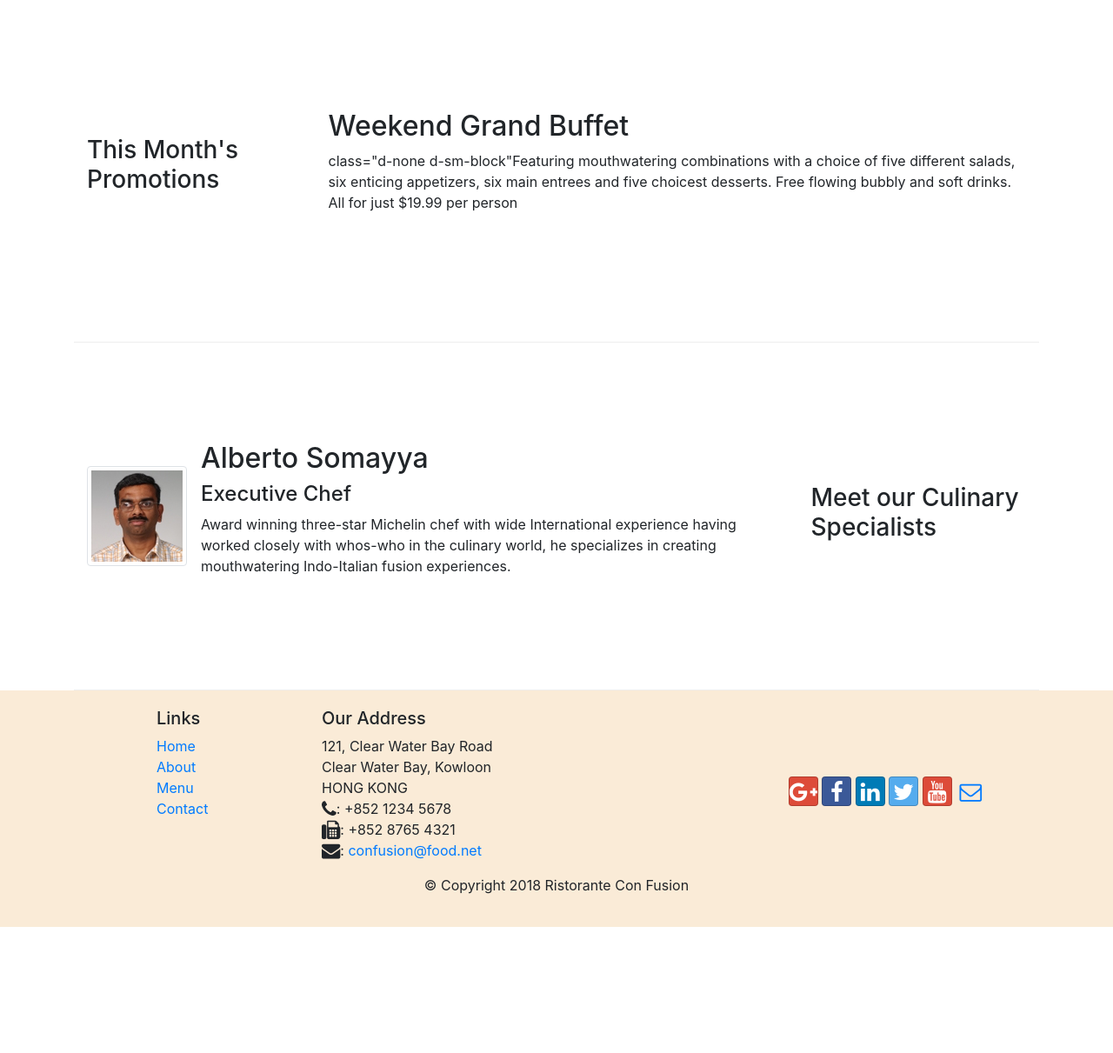
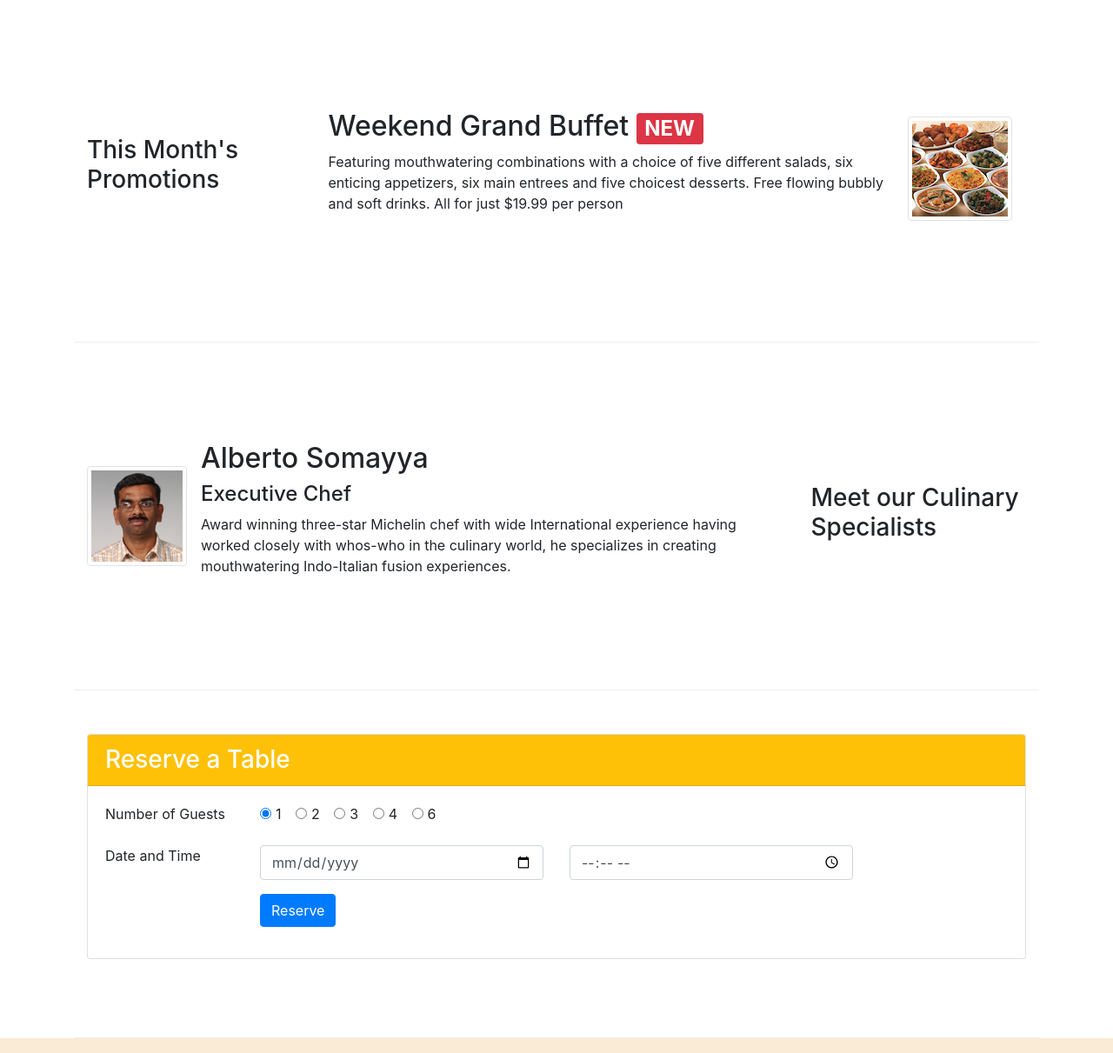
Before and after one commit to Apurva1590/conFusion, a website: page index.html in a window 1280 px wide. Shown: the part 740-1951 px from the top of the page at 87% size. Before the commit the page ends 1806 px from the top, so only its background shows below. Drawn offline with nearby package versions, Linux system fonts and the light colour scheme.

Commit message:
Assignment 2

```diff
--- a/index.html
+++ b/index.html
@@ -1,22 +1,17 @@
 <!DOCTYPE html>
 <html lang="en">
-
 <head>
-
-    <!-- Required meta tags always come first -->
     <meta charset="utf-8">
     <meta name="viewport" content="width=device-width, initial-scale=1, shrink-to-fit=no">
     <meta http-equiv="x-ua-compatible" content="ie=edge">
-
-    <!-- Bootstrap CSS -->
+    <!-- Bootstrap CSS Files -->
+    <title>Ristorante Con Fusion</title>
     <link rel="stylesheet" href="node_modules/bootstrap/dist/css/bootstrap.min.css">
+    <link rel="stylesheet" href="css/style.css">
     <link rel="stylesheet" href="node_modules/font-awesome/css/font-awesome.min.css">
     <link rel="stylesheet" href="node_modules/bootstrap-social/bootstrap-social.css">
-    <link rel="stylesheet" href="css/style.css">
-
-    <title>Ristorante Con Fusion</title>
 </head>
-
+<body>
     <nav class="navbar navbar-dark navbar-expand-sm fixed-top">
         <div class="container">
           <button class="navbar-toggler" type="button" data-toggle="collapse" data-target="#Navbar">
@@ -38,15 +33,17 @@
             <div class="row row-header">
                 <div class="col-12 col-sm-6">
                     <h1>Ristorante con Fusion</h1>
-                    <p class="d-none d-sm-block">We take inspiration from the World's best cuisines, and create a unique fusion experience. Our lipsmacking creations will tickle your culinary senses!</p>
+                    <p>We take inspiration from the World's best cuisines, and create a unique fusion experience. Our lipsmacking creations will tickle your culinary senses!</p>
                 </div>
-                <div class="col-12 col-sm align-self-center">
+                <div class="col-12 col-sm-3 text-center align-self-center">
                    <img src="img/logo.png" class="img-fluid">
+                </div>
+                <div class="col-12 mt-5 mt-sm-0 col-sm-3 text-center align-self-center">
+                    <a href="#reservation" type="button" class="btn btn-sm btn-warning">Reserve table</a>
                 </div>
             </div>
         </div>
     </header>
-
     <div class="container">
         <div class="row row-content align-items-center">
             <div class="col-12 col-sm-4 order-sm-last col-md-3">
@@ -56,23 +53,26 @@
                 <div class="media">
                   <img class="d-flex mr-3 img-thumbnail align-self-center" src="img/uthappizza.png" alt="uthappizza">
                   <div class="media-body">
-                <h2 class="mt-0">Uthappizza<span class="badge badge-danger">HOT</span><span class="badge badge-pill badge-secondary">$4.55</span></h2>
-                <p> class="d-none d-sm-block"A unique combination of Indian Uthappam (pancake) and Italian pizza, topped with Cerignola olives, ripe vine cherry tomatoes, Vidalia onion, Guntur chillies and Buffalo Paneer.</p>
+                    <h2 class="mt-0">Uthappizza <span class="badge badge-danger">HOT</span> <span class="badge badge-pill badge-secondary">$4.99</span> </h2>
+                    <p class="d-none d-sm-block">A unique combination of Indian Uthappam (pancake) and Italian pizza, topped with Cerignola olives, ripe vine cherry tomatoes, Vidalia onion, Guntur chillies and Buffalo Paneer.</p>
                   </div>
                 </div>
-            </div></div>
-
-
+            </div>
+        </div>
         <div class="row row-content align-items-center">
             <div class="col-12 col-sm-4 col-md-3">
                 <h3>This Month's Promotions</h3>
             </div>
             <div class="col col-sm col-md">
-                <h2>Weekend Grand Buffet</h2>
-                <p> class="d-none d-sm-block"Featuring mouthwatering combinations with a choice of five different salads, six enticing appetizers, six main entrees and five choicest desserts. Free flowing bubbly and soft drinks. All for just $19.99 per person </p>
+                <div class="media">
+                  <div class="media-body">
+                    <h2 class="mt-0">Weekend Grand Buffet <span class="badge badge-danger">NEW</span></h2>
+                    <p class="d-none d-sm-block">Featuring mouthwatering combinations with a choice of five different salads, six enticing appetizers, six main entrees and five choicest desserts. Free flowing bubbly and soft drinks. All for just $19.99 per person </p>
+                  </div>
+                  <img class="d-flex mr-3 img-thumbnail align-self-center" src="img/buffet.png" alt="buffet">
                 </div>
             </div>
-
+        </div>
         <div class="row row-content align-items-center">
             <div class="col-12 col-sm-4 order-sm-last col-md-3">
                 <h3>Meet our Culinary Specialists</h3>
@@ -88,8 +88,57 @@
               </div>
             </div>
         </div>
+        <div class="row row-content justify-content-center"  id="reservation">
+          <div class="col-12">
+            <div class="card">
+              <h3 class="card-header bg-warning text-white">Reserve a Table</h3>
+              <div class="card-body">
+                <form>
+                  <div class="form-group row">
+                      <label class="col-12 col-sm-2">Number of Guests</label>
+                      <div class="col">
+                        <div class="form-check form-check-inline">
+                          <input class="form-check-input" type="radio" name="inlineRadioOptions" id="one_guest_radio" value="one" checked>
+                          <label class="form-check-label" for="one_guest_radio">1</label>
                        </div>
-
+                       <div class="form-check form-check-inline">
+                         <input class="form-check-input" type="radio" name="inlineRadioOptions" id="two_guest_radio" value="two">
+                         <label class="form-check-label" for="two_guest_radio">2</label>
+                       </div>
+                       <div class="form-check form-check-inline">
+                         <input class="form-check-input" type="radio" name="inlineRadioOptions" id="three_guest_radio" value="three">
+                         <label class="form-check-label" for="three_guest_radio">3</label>
+                       </div>
+                       <div class="form-check form-check-inline">
+                         <input class="form-check-input" type="radio" name="inlineRadioOptions" id="four_guest_radio" value="four">
+                         <label class="form-check-label" for="four_guest_radio">4</label>
+                       </div>
+                       <div class="form-check form-check-inline">
+                         <input class="form-check-input" type="radio" name="inlineRadioOptions" id="six_guest_radio" value="six">
+                         <label class="form-check-label" for="six_guest_radio">6</label>
+                       </div>
+                      </div>
+                  </div>
+                  <div class="form-group row">
+                    <label class="col-12 col-sm-2">Date and Time</label>
+                    <div class="col-12 col-sm-4">
+                      <input type="date" class="form-control" id="date" placeholder="Date">
+                    </div>
+                    <div class="col-12 col-sm-4">
+                      <input type="time" class="form-control" id="time" placeholder="Time">
+                    </div>
+                  </div>
+                  <div class="form-group row">
+                    <div class="col offset-0 offset-sm-2">
+                      <button type="submit" class="btn btn-primary">Reserve</button>
+                    </div>
+                  </div>
+                </form>
+              </div>
+            </div>
+          </div>
+        </div>
+    </div>
     <footer class="footer">
         <div class="container">
             <div class="row">
@@ -99,7 +148,7 @@
                         <li><a href="#">Home</a></li>
                         <li><a href="./aboutus.html">About</a></li>
                         <li><a href="#">Menu</a></li>
-                        <li><a href="./contactus.html">Contact</a></li>
+                        <li><a href="#">Contact</a></li>
                     </ul>
                 </div>
                 <div class="col-7 col-sm-5">
@@ -110,8 +159,7 @@
 		              HONG KONG<br>
 		              <i class="fa fa-phone fa-lg"></i>: +852 1234 5678<br>
 		              <i class="fa fa-fax fa-lg"></i>: +852 8765 4321<br>
-                      <i class="fa fa-envelope fa-lg"></i>:
-                      <a href="mailto:confusion@food.net">confusion@food.net</a>
+		              <i class="fa fa-envelope fa-lg"></i>: <a href="mailto:confusion@food.net">confusion@food.net</a>
 		           </address>
                 </div>
                 <div class="col-12 col-sm-4 align-self-center">
@@ -132,11 +180,9 @@
            </div>
         </div>
     </footer>
-
-     <!-- jQuery first, then Popper.js, then Bootstrap JS. -->
+    <!-- jQuery, Popper, Bootstrap JS. -->
     <script src="node_modules/jquery/dist/jquery.slim.min.js"></script>
     <script src="node_modules/popper.js/dist/umd/popper.min.js"></script>
     <script src="node_modules/bootstrap/dist/js/bootstrap.min.js"></script>
 </body>
-
 </html>
```
Lines whose indentation alone changed are shown as unchanged.
